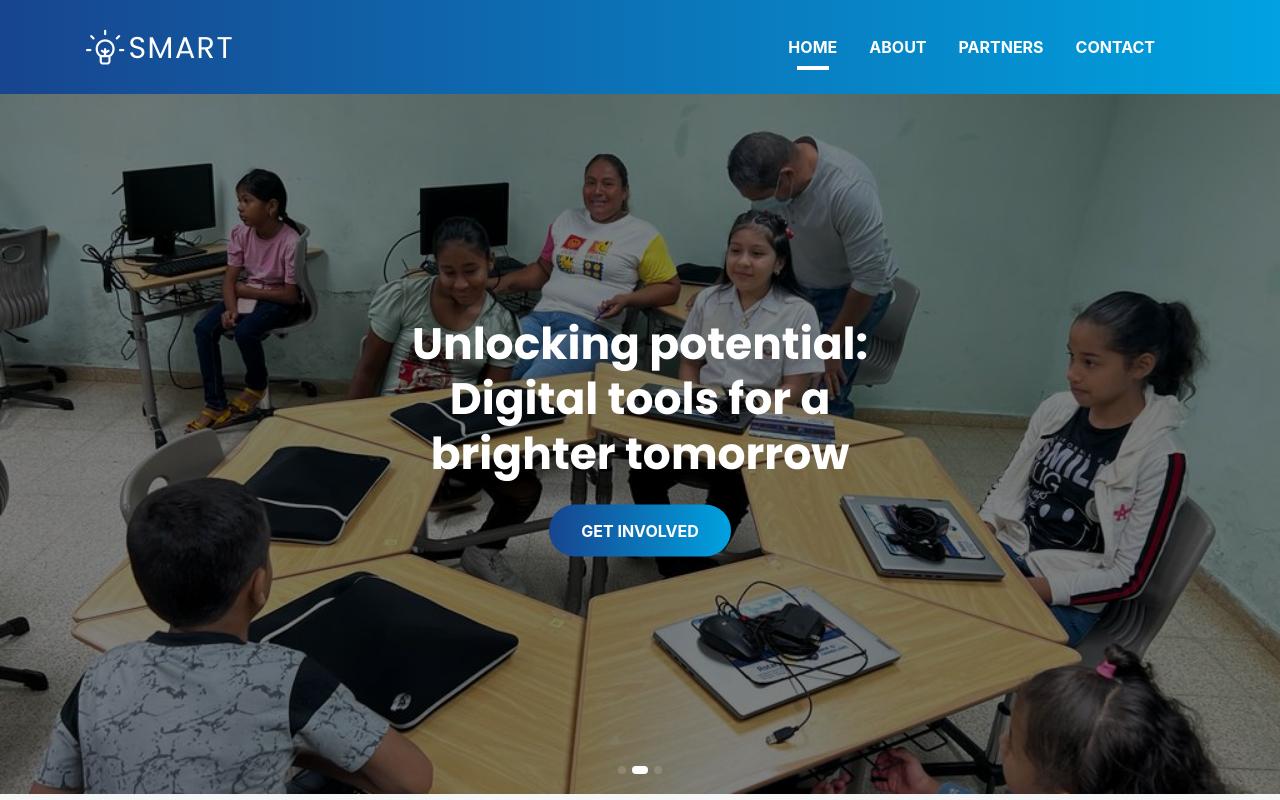
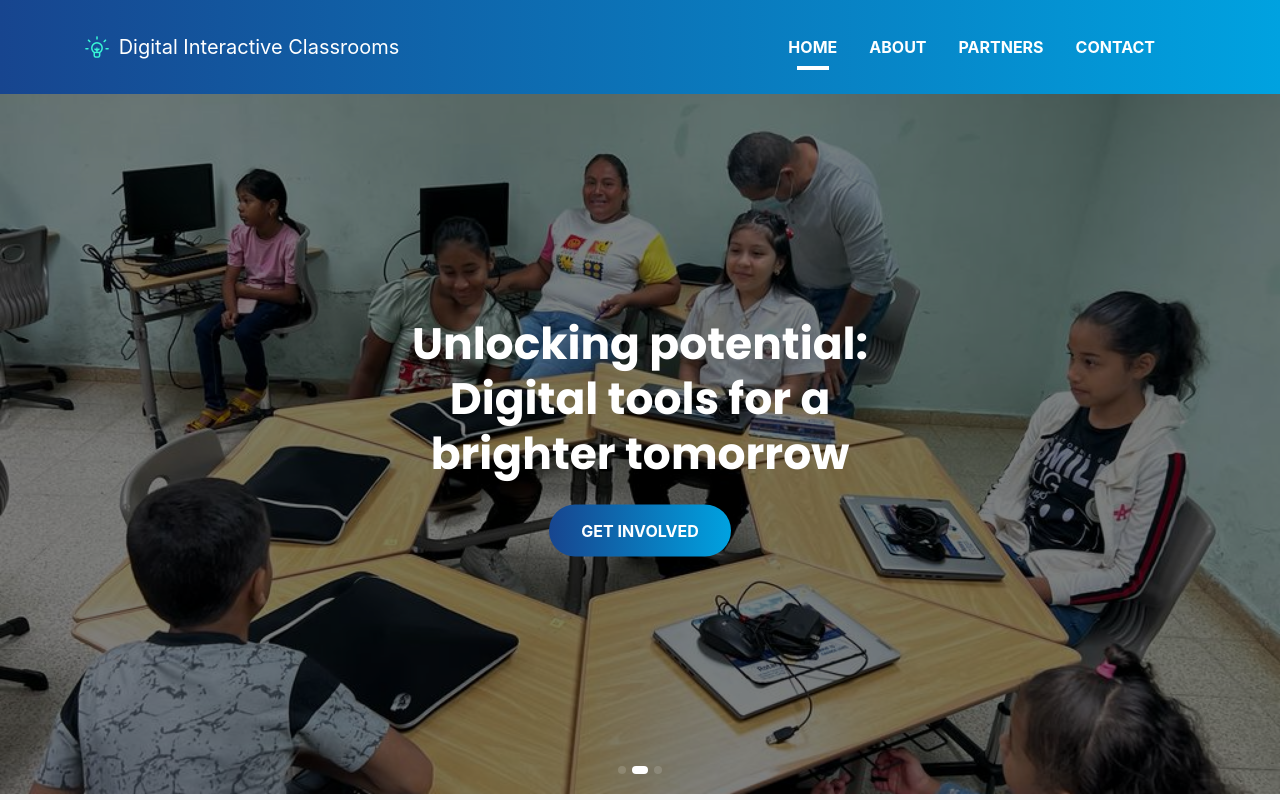
Before and after one commit to barustudio/rotaryedutechforpanama_landing, a Svelte app: page / in a window 1280 px wide. Shown: the top 800 px of the page. Built offline with nearby package versions, Linux system fonts and the light colour scheme.

Commit message:
feat(Header): replace image logo for project title

```diff
--- a/src/Header.svelte
+++ b/src/Header.svelte
@@ -11,9 +11,10 @@
                     <nav class="navbar navbar-expand-lg">
                         <a class="navbar-brand" href="#">
                             <img
-                                src="images/logo.png"
+                                src="images/favicon.png"
                                 alt="Logo of Digital Interactive Classrooms Project, a Rotary initiative."
                             />
+                            Digital Interactive Classrooms
                         </a>
 
                         <button
@@ -115,3 +116,13 @@
         </div>
     </div>
 </section>
+
+<style>
+    .navbar-brand img {
+        width: 1.5rem;
+        margin-right: 0.25rem;
+        vertical-align: text-top;
+     }
+    .navbar-brand { color: #fff; }
+    .navbar-brand:hover { color: #f7a81b; }
+</style>
```
